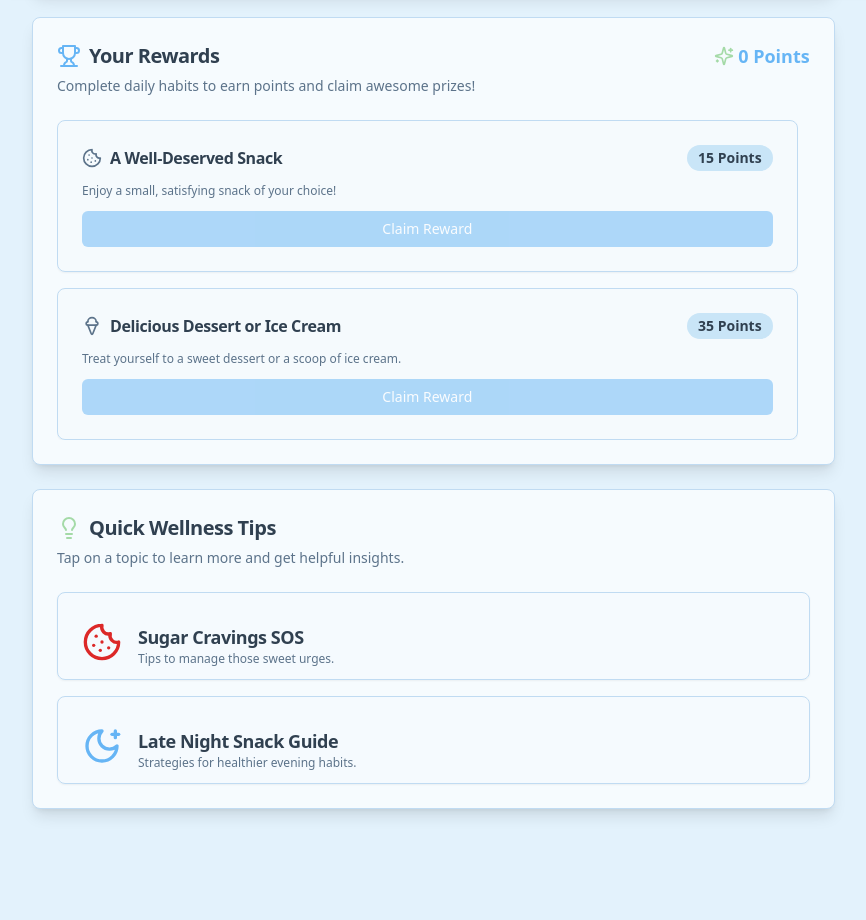
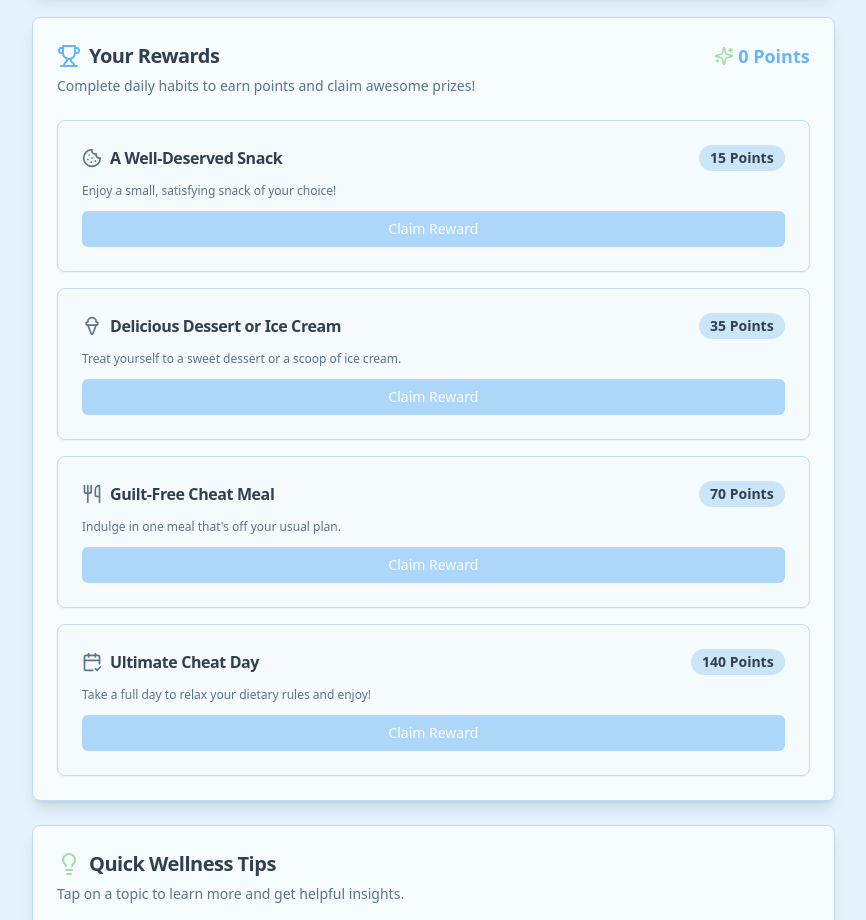
Before and after one commit to AyoubAoune/MyHealthCompanion, a Next.js app: page / in a window 1280 px wide. Shown: the part 820-1740 px from the top of the page, without its empty margins (0-866 px from the left). Built offline with nearby package versions, Linux system fonts and the light colour scheme.

Commit message:
that did not solve the issue

```diff
--- a/src/components/app/my-health-companion/RewardsCard.tsx
+++ b/src/components/app/my-health-companion/RewardsCard.tsx
@@ -8,14 +8,17 @@ import { Button } from "@/components/ui/button";
 import { Badge } from "@/components/ui/badge";
 import { AlertDialog, AlertDialogAction, AlertDialogCancel, AlertDialogContent, AlertDialogDescription, AlertDialogFooter, AlertDialogHeader, AlertDialogTitle, AlertDialogTrigger } from "@/components/ui/alert-dialog";
 import { Trophy, Sparkles, Gift } from "lucide-react";
-import { PRIZES, type Prize } from "./types";
+import { PRIZES, type Prize } from "./types"; // Ensure this path is correct and PRIZES is exported
 import { useToast } from "@/hooks/use-toast";
-import { ScrollArea } from '@/components/ui/scroll-area'; // Import ScrollArea
+// import { ScrollArea } from '@/components/ui/scroll-area'; // Temporarily remove for diagnostics
 
 export function RewardsCard() {
   const { userSettings, claimReward } = useAppContext();
   const { toast } = useToast();
   const [selectedPrize, setSelectedPrize] = useState<Prize | null>(null);
+
+  // Log the PRIZES array to the console when the component renders
+  console.log('PRIZES in RewardsCard:', JSON.stringify(PRIZES, null, 2));
 
   const handleClaimAttempt = (prize: Prize) => {
     if (userSettings.totalRewardPoints >= prize.cost) {
@@ -39,9 +42,10 @@ export function RewardsCard() {
           className: "bg-accent text-accent-foreground",
         });
       } else {
+        // This case should ideally be less common if button is disabled, but good for safety
         toast({
           title: "Claim Failed",
-          description: "Could not claim the reward. Please try again.",
+          description: "Could not claim the reward. This might be due to insufficient points or an unexpected error.",
           variant: "destructive",
         });
       }
@@ -65,8 +69,8 @@ export function RewardsCard() {
         <CardDescription>Complete daily habits to earn points and claim awesome prizes!</CardDescription>
       </CardHeader>
       <CardContent>
-        {PRIZES.length > 0 ? (
-          <ScrollArea className="max-h-80 pr-3"> {/* Added ScrollArea with max-h and padding for scrollbar */}
+        {PRIZES && PRIZES.length > 0 ? (
+          // <ScrollArea className="max-h-80 pr-3"> {/* Temporarily removed ScrollArea */}
             <div className="space-y-4">
               {PRIZES.map((prize) => {
                 const PrizeIcon = prize.icon || Gift;
@@ -88,9 +92,14 @@ export function RewardsCard() {
                       <p className="text-xs text-muted-foreground">{prize.description}</p>
                     </CardContent>
                     <CardFooter>
-                      <AlertDialog open={selectedPrize?.id === prize.id} onOpenChange={(isOpen) => {
-                        if (!isOpen) setSelectedPrize(null);
-                      }}>
+                      <AlertDialog
+                        open={selectedPrize?.id === prize.id}
+                        onOpenChange={(isOpen) => {
+                          if (!isOpen && selectedPrize?.id === prize.id) {
+                             setSelectedPrize(null); // Only close if it's this prize's dialog
+                          }
+                        }}
+                      >
                         <AlertDialogTrigger asChild>
                           <Button
                             onClick={() => handleClaimAttempt(prize)}
@@ -101,6 +110,11 @@ export function RewardsCard() {
                             Claim Reward
                           </Button>
                         </AlertDialogTrigger>
+                        {/*
+                          Conditionally render DialogContent only if selectedPrize matches.
+                          This ensures only one dialog's content is in the DOM if needed,
+                          though `open` prop should control visibility.
+                        */}
                         {selectedPrize?.id === prize.id && (
                           <AlertDialogContent>
                             <AlertDialogHeader>
@@ -122,7 +136,7 @@ export function RewardsCard() {
                 );
               })}
             </div>
-          </ScrollArea>
+          // </ScrollArea>  /* Temporarily removed ScrollArea */
         ) : (
           <p className="text-sm text-muted-foreground">No prizes available at the moment. Check back later!</p>
         )}
```
